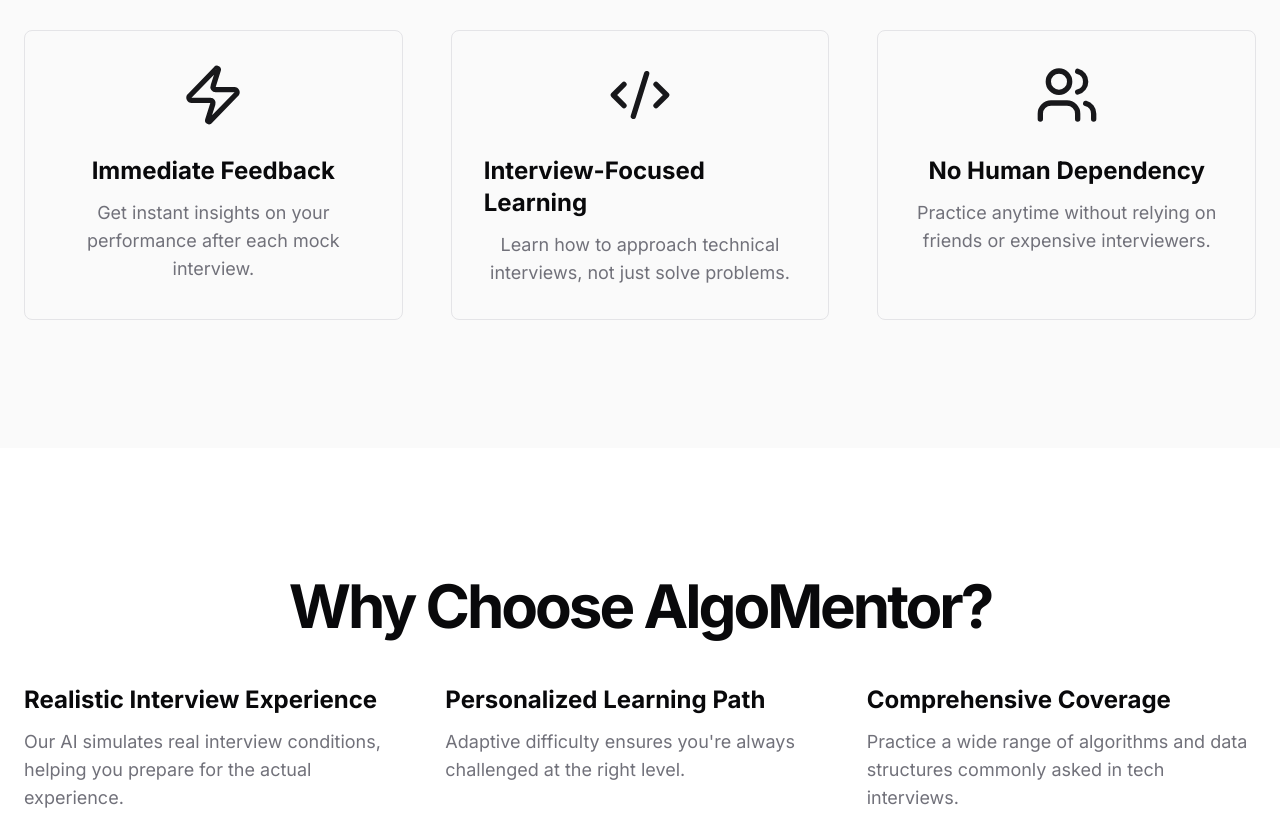
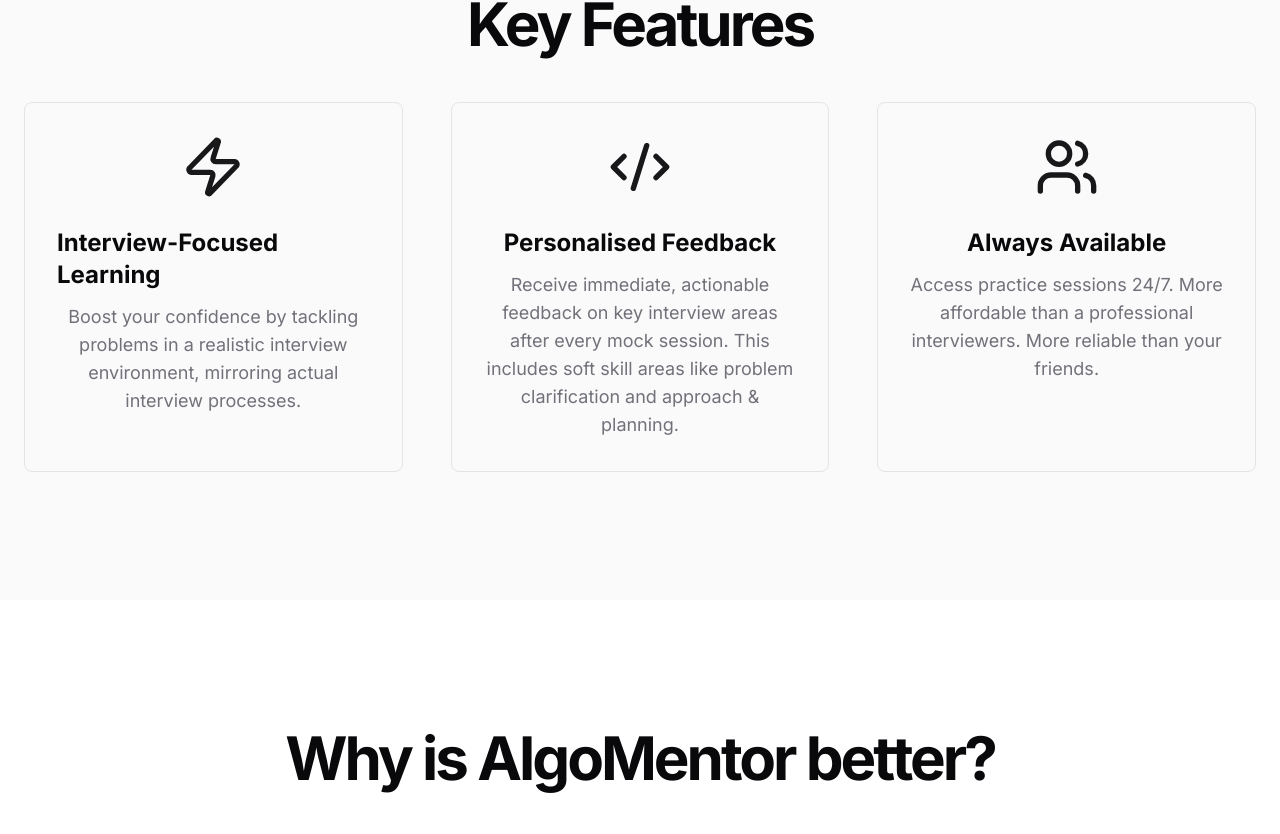
Before and after one commit to gabrielchuv/ai-interviewer, a Next.js app: page / in a window 1280 px wide. Shown: the part 1006-1840 px from the top of the page. Built offline with nearby package versions, Linux system fonts and the light colour scheme; no server answers.

Commit message:
Update landing page copy

```diff
--- a/app/page.tsx
+++ b/app/page.tsx
@@ -19,10 +19,10 @@
             <div className="flex flex-col items-center space-y-4 text-center">
               <div className="space-y-2 max-w-3xl">
                 <h1 className="text-3xl font-bold tracking-tighter sm:text-4xl md:text-5xl lg:text-6xl xl:text-7xl">
-                  Master Technical Interviews with AI
+                  Master Technical Interviews with AlgoMentor
                 </h1>
                 <p className="mx-auto max-w-[700px] text-zinc-500 md:text-xl lg:text-2xl dark:text-zinc-400">
-                  Practice algorithms and data structures interviews with our AI-powered platform. Get immediate feedback and improve your skills.
+                Simulate real interview scenarios, tackle a wide range of problems, and gain immediate insights to boost your confidence and performance.
                 </p>
               </div>
               <div className="pt-4 lg:pt-8 flex gap-4">
@@ -44,23 +44,23 @@
             <div className="grid gap-8 sm:gap-10 md:gap-12 sm:grid-cols-2 lg:grid-cols-3">
               <div className="flex flex-col items-center space-y-3 border border-zinc-200 dark:border-zinc-700 p-6 lg:p-8 rounded-lg">
                 <Zap className="h-12 w-12 lg:h-16 lg:w-16 mb-4 text-primary" />
-                <h3 className="text-xl lg:text-2xl font-bold">Immediate Feedback</h3>
+                <h3 className="text-xl lg:text-2xl font-bold">Interview-Focused Learning</h3>
                 <p className="text-center text-zinc-500 dark:text-zinc-400 lg:text-lg">
-                  Get instant insights on your performance after each mock interview.
+                Boost your confidence by tackling problems in a realistic interview environment, mirroring actual interview processes.
                 </p>
               </div>
               <div className="flex flex-col items-center space-y-3 border border-zinc-200 dark:border-zinc-700 p-6 lg:p-8 rounded-lg">
                 <Code2 className="h-12 w-12 lg:h-16 lg:w-16 mb-4 text-primary" />
-                <h3 className="text-xl lg:text-2xl font-bold">Interview-Focused Learning</h3>
+                <h3 className="text-xl lg:text-2xl font-bold">Personalised Feedback</h3>
                 <p className="text-center text-zinc-500 dark:text-zinc-400 lg:text-lg">
-                  Learn how to approach technical interviews, not just solve problems.
+                Receive immediate, actionable feedback on key interview areas after every mock session. This includes soft skill areas like problem clarification and approach & planning.
                 </p>
               </div>
               <div className="flex flex-col items-center space-y-3 border border-zinc-200 dark:border-zinc-700 p-6 lg:p-8 rounded-lg">
                 <Users className="h-12 w-12 lg:h-16 lg:w-16 mb-4 text-primary" />
-                <h3 className="text-xl lg:text-2xl font-bold">No Human Dependency</h3>
+                <h3 className="text-xl lg:text-2xl font-bold">Always Available</h3>
                 <p className="text-center text-zinc-500 dark:text-zinc-400 lg:text-lg">
-                  Practice anytime without relying on friends or expensive interviewers.
+                Access practice sessions 24/7. More affordable than a professional interviewers. More reliable than your friends.
                 </p>
               </div>
             </div>
@@ -69,25 +69,25 @@
         <section id="benefits" className="w-full py-12 md:py-24 lg:py-32">
           <div className="container mx-auto px-4 md:px-6">
             <h2 className="text-3xl font-bold tracking-tighter sm:text-4xl md:text-5xl lg:text-6xl text-center mb-8 lg:mb-12">
-              Why Choose AlgoMentor?
+                Why is AlgoMentor better?
             </h2>
             <div className="grid gap-6 lg:gap-8 md:grid-cols-2 lg:grid-cols-3">
               <div className="flex flex-col space-y-2 lg:space-y-3">
-                <h3 className="text-xl lg:text-2xl font-bold">Realistic Interview Experience</h3>
+                <h3 className="text-xl lg:text-2xl font-bold">Interleaved Practice</h3>
                 <p className="text-zinc-500 dark:text-zinc-400 lg:text-lg">
-                  Our AI simulates real interview conditions, helping you prepare for the actual experience.
+                Enhance your problem-solving versatility by tackling a diverse range of questions. You won&apos;t know the question you&apos;ll get in a real interview.
                 </p>
               </div>
               <div className="flex flex-col space-y-2 lg:space-y-3">
-                <h3 className="text-xl lg:text-2xl font-bold">Personalized Learning Path</h3>
+                <h3 className="text-xl lg:text-2xl font-bold">Immediate Feedback</h3>
                 <p className="text-zinc-500 dark:text-zinc-400 lg:text-lg">
-                  Adaptive difficulty ensures you&apos;re always challenged at the right level.
+                Benefit from a fast feedback loop by receiving actionable insights after each session to swiftly improve your strengths and address your weaknesses.
                 </p>
               </div>
               <div className="flex flex-col space-y-2 lg:space-y-3">
-                <h3 className="text-xl lg:text-2xl font-bold">Comprehensive Coverage</h3>
+                <h3 className="text-xl lg:text-2xl font-bold">Dynamic difficulty adjusting (coming up)</h3>
                 <p className="text-zinc-500 dark:text-zinc-400 lg:text-lg">
-                  Practice a wide range of algorithms and data structures commonly asked in tech interviews.
+                We believe learning should be designed to meet you where you&apos;re at and help you grow from there. We are working to create personalised experiences for interviewers at different levels of experience.
                 </p>
               </div>
             </div>
```
